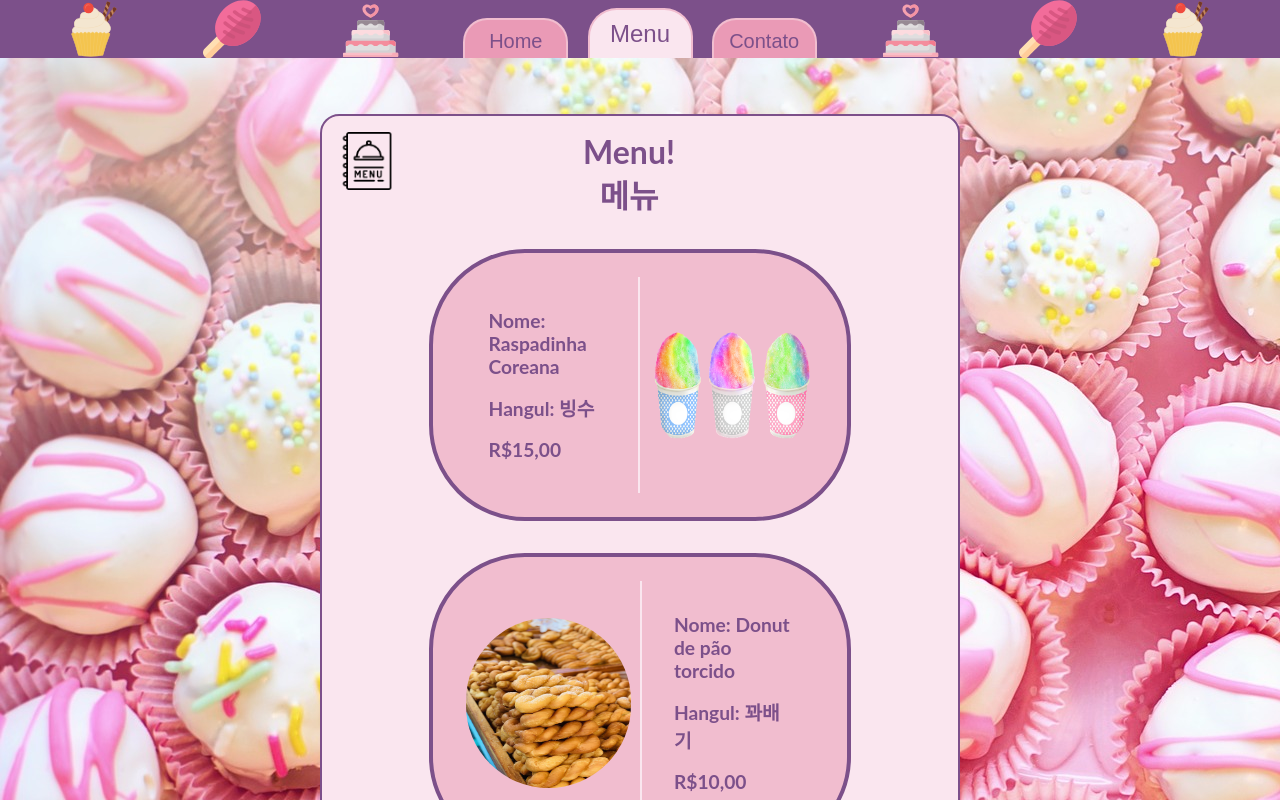
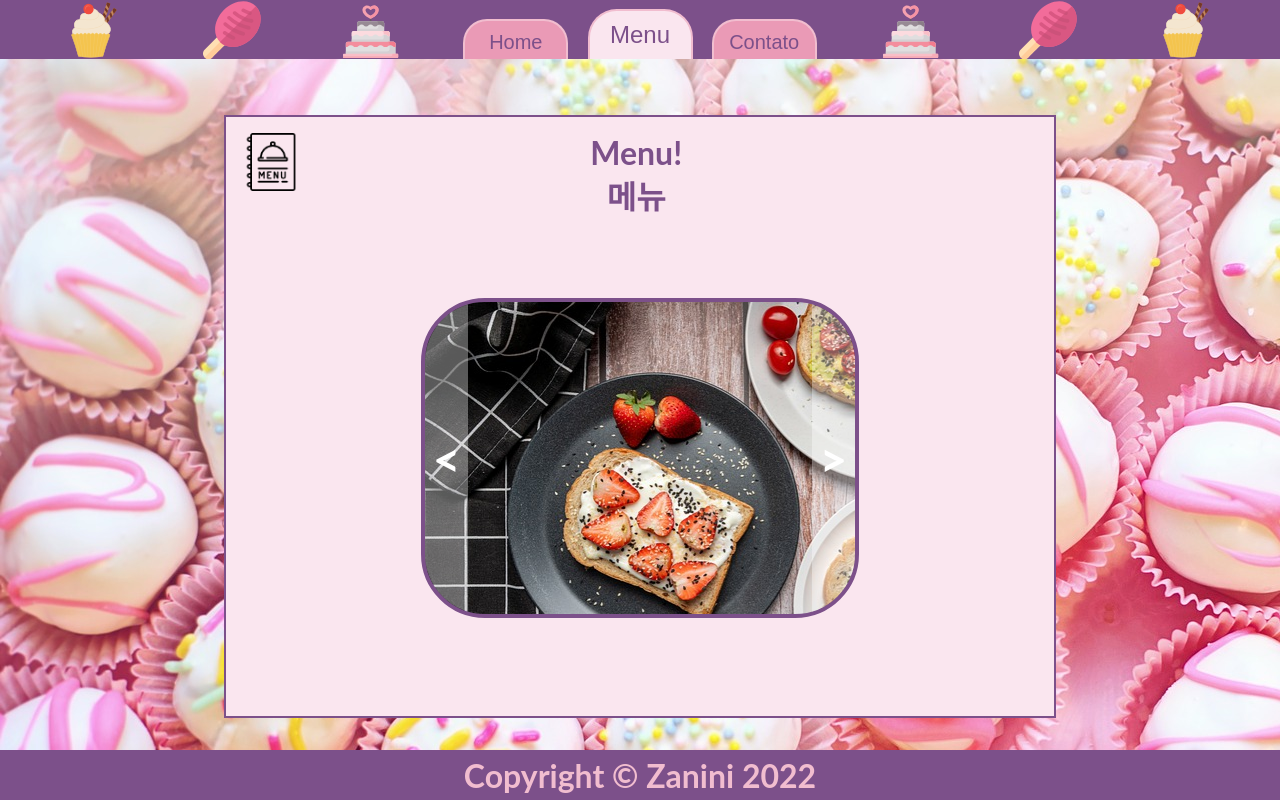
Before and after one commit to kitokta/Restaurant-page, a website built with webpack: page src/template.html in a window 1280 px wide. Both pictures are taken after a click on the button "Menu". Shown: the top 800 px of the page. Built offline with nearby package versions, Linux system fonts and the light colour scheme.

Commit message:
imgslider visual

```diff
--- a/src/modules/menu.js
+++ b/src/modules/menu.js
@@ -1,80 +1,39 @@
 let counter = 0;
-import menuImg from '../assets/icons/menu.png';
-import raspadinhaImg from '../assets/raspadinha.png';
-import donutImg from '../assets/donut.jpg';
+import menuImg from "../assets/icons/menu.png";
+import raspadinhaImg from "../assets/raspadinha.png";
+import donutImg from "../assets/donut.jpg";
+import hoverDropdown from "./dropdown";
 
 export default class menu {
   static load(content) {
     //title header with icon
-    const menuIcon = document.createElement('img');
+    const menuIcon = document.createElement("img");
     menuIcon.src = menuImg;
-    menuIcon.alt = 'menu-icon';
-    menuIcon.classList.add('icon', 'menu-icon');
+    menuIcon.alt = "menu-icon";
+    menuIcon.classList.add("icon", "menu-icon");
     const title = document.createElement("h1");
     title.innerHTML = "Menu! <br> 메뉴";
     title.setAttribute("id", "title");
-    title.style.textAlign = 'center';
-    const header = document.createElement('div');
+    title.style.textAlign = "center";
+    const header = document.createElement("div");
     header.appendChild(menuIcon);
     header.appendChild(title);
-    header.setAttribute('id', 'menu-header');
-
-    //first item
-    const items = ['Nome: Raspadinha Coreana', 'Hangul: 빙수', 'R$15,00']
-    const list = document.createElement('ul');
-    for(let i =0; i<items.length; i++){
-      const listItems = document.createElement('li');
-      listItems.innerHTML = items[i];
-      list.appendChild(listItems);
-    }
-    const itemDiv1 = document.createElement('div');
-    list.style.borderRight = '2px solid #fae6ef';
-    list.style.padding = '2em';
-    itemDiv1.appendChild(list);
-    const raspadinha = document.createElement('img');
-    raspadinha.src = raspadinhaImg;
-    raspadinha.alt = '빙수';
-    raspadinha.classList.add('menu-img')
-    itemDiv1.appendChild(raspadinha);
-    itemDiv1.classList.add('text-div', 'text-div-grid-menu');
-
-    //Second Item
-    const itemDiv2 = document.createElement('div');
-    const donut = document.createElement('img');
-    donut.src = donutImg;
-    donut.alt = '꽈배기';
-    donut.classList.add('menu-img')
-    itemDiv2.appendChild(donut);
-    itemDiv2.classList.add('text-div', 'text-div-grid-menu');
-
-    const items2 = ['Nome: Donut de pão torcido', 'Hangul: 꽈배기', 'R$10,00']
-    const list2 = document.createElement('ul');
-    for(let i =0; i<items.length; i++){
-      const listItems = document.createElement('li');
-      listItems.innerHTML = items2[i];
-      list2.appendChild(listItems);
-    }
-    list2.style.borderLeft = '2px solid #fae6ef';
-    list2.style.padding = '2em';
-    itemDiv2.appendChild(list2);
-
-    const box = document.createElement("div");
-    box.setAttribute("id", "box");
-    box.appendChild(header);
-    box.appendChild(itemDiv1);
-    box.appendChild(itemDiv2);
-    content.appendChild(box);
+    header.setAttribute("id", "menu-header");
+    content.appendChild(header);
+    imageSlider.load(raspadinhaImg, donutImg);
     //adding 1 to menu counter
-  menu.counter("add");
+    menu.counter("add");
   }
 
   static remove(content) {
-    const box = document.getElementById("box");
+    const box = document.getElementById("slider");
+    const header = document.getElementById("menu-header");
     content.removeChild(box);
+    content.removeChild(header);
     const menuBtn = document.getElementById("menu");
     const dropdownButtons = document.querySelector(".dropdown-button");
-    menuBtn.classList.remove('selected');
-    dropdownButtons.classList.remove('selected');
+    menuBtn.classList.remove("selected");
+    dropdownButtons.classList.remove("selected");
     menu.counter("remove");
   }
 
@@ -84,4 +43,49 @@ export default class menu {
   }
 }
 
-export {counter};
+export { counter };
+
+class imageSlider {
+  //loader
+  static load() {
+    //ID for each img of the slider
+    for (let i = 0; i < arguments.length; i++) {
+      const images = [];
+      images[i] = document.createElement('img');
+      images[i].src = arguments[i];
+      images[i].setAttribute("id", `${i}`);
+    }
+
+    //Slider div
+    const slider = document.createElement('div');
+    slider.classList.add('slider-div');
+    slider.setAttribute('id', 'slider');
+
+    //Arrows
+    //Backwards
+    const backwards = document.createElement('div');
+    backwards.classList.add('arrow');
+    backwards.setAttribute('id', 'back-arrow');
+    slider.appendChild(backwards);
+    backwards.innerHTML = "<";
+
+    //foward
+    const foward = document.createElement('div');
+    foward.classList.add('arrow');
+    foward.setAttribute('id', 'foward-arrow');
+    foward.innerHTML = ">";
+    slider.appendChild(foward);
+
+    //slider append on contentbox
+    const content = document.getElementById("content");
+    slider.style.marginTop = "5em";
+    content.style.borderRadius = "0";
+    content.appendChild(slider);
+
+    imageSlider.effects(slider);
+  }
+
+  static effects(slider) {
+    hoverDropdown(slider,)
+  }
+}
--- a/src/styles/main.css
+++ b/src/styles/main.css
@@ -12,6 +12,7 @@ body {
   flex-direction: column;
   align-items: center;
   font-family: 'Lato', sans-serif;
+  overflow-x: hidden;
 }
 
 header {
@@ -21,7 +22,6 @@ header {
   justify-content: space-between;
   align-items: flex-end;
   width: 100vw;
-
 }
 
 .navbar {
@@ -93,12 +93,12 @@ button {
 .content {
   margin: 3.5em 0 2em 0;
   border-radius: 1.2em;
-  width: max(50%, 600px);
+  width: max(65%, 800px);
   display: flex;
   flex-direction: column;
   align-items: center;
   background-color: #fae6ef;
-  height: 100%;
+  height: 100vh;
   padding: 1em;
   color: #7c508a;
   font-weight: bold;
@@ -118,7 +118,7 @@ footer {
   align-items: center;
   justify-content: center;
   color: #f1bdcf;
-  margin-top: auto;
+
   padding: 20px;
   width: 100%;
 }
@@ -226,3 +226,39 @@ justify-self: center;
 margin-right: 2.5em;
 width: 15em !important;
 }
+
+.slider-div {
+  background-color: #fae6ef;
+  background-image: url('../assets/toast.jpg');
+  min-height: 20em;
+  width: 55%;
+  align-self: center;
+  display: flex;
+  justify-content: space-between;
+  border: 0.3em solid #7c508a;
+  border-radius: 4em;
+  overflow: hidden;
+}
+
+.arrow {
+  height: 100%;
+  width: 10%;
+  background-color: rgb(255, 255, 255, 0.35);
+  color: #fff;
+  font-size: 48px;
+  display: flex;
+  align-items: center;
+  justify-content: center;
+}
+
+.arrow:hover {
+  background-color: rgb(255, 255, 255, 0.6);
+}
+
+#back-arrow {
+  margin-right: auto;
+}
+
+#foward-arrow {
+  margin-left: auto;
+}
```
Also changed, not shown: dist/bundle.js, dist/index.html, 1 other file.
